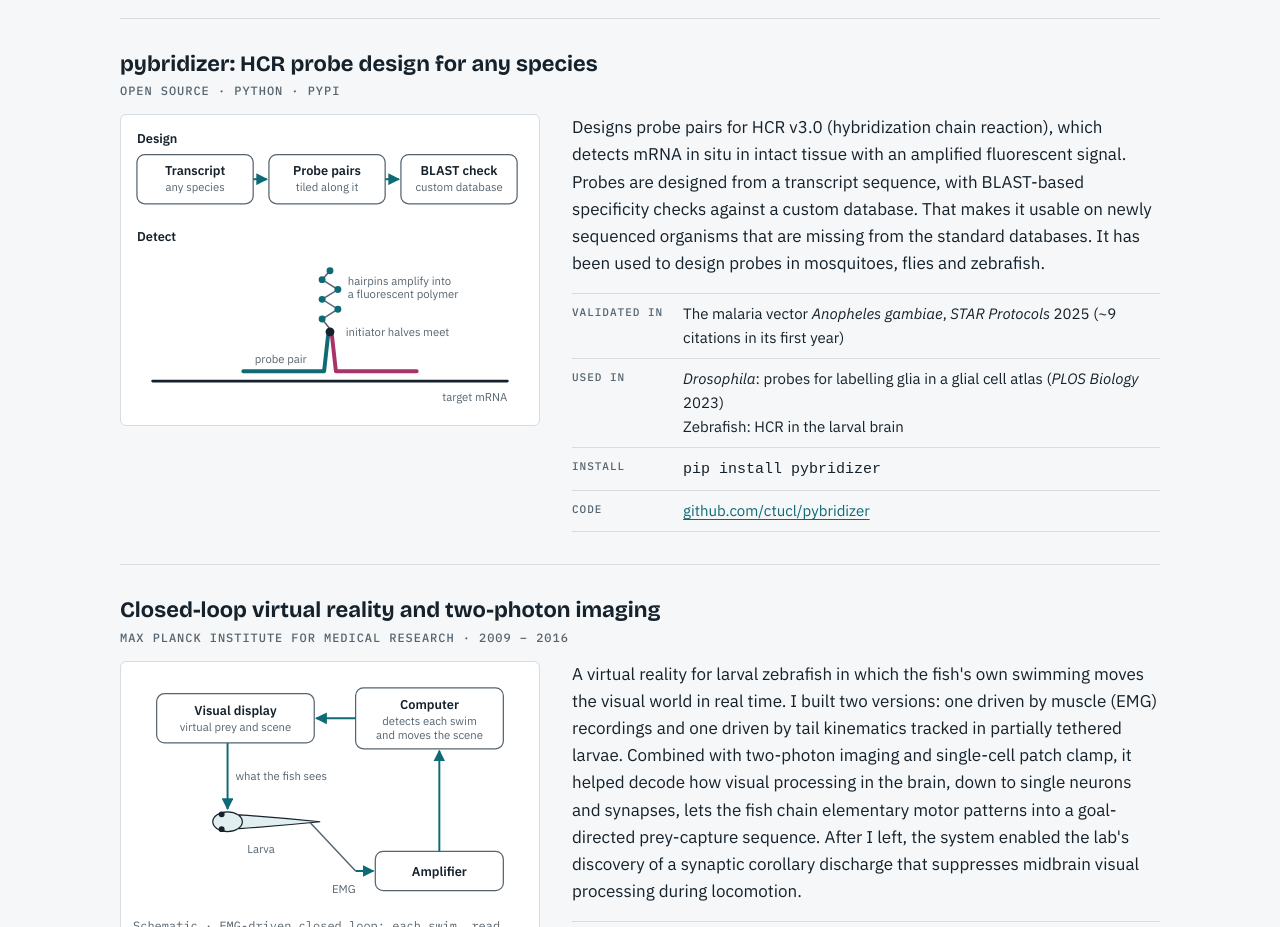
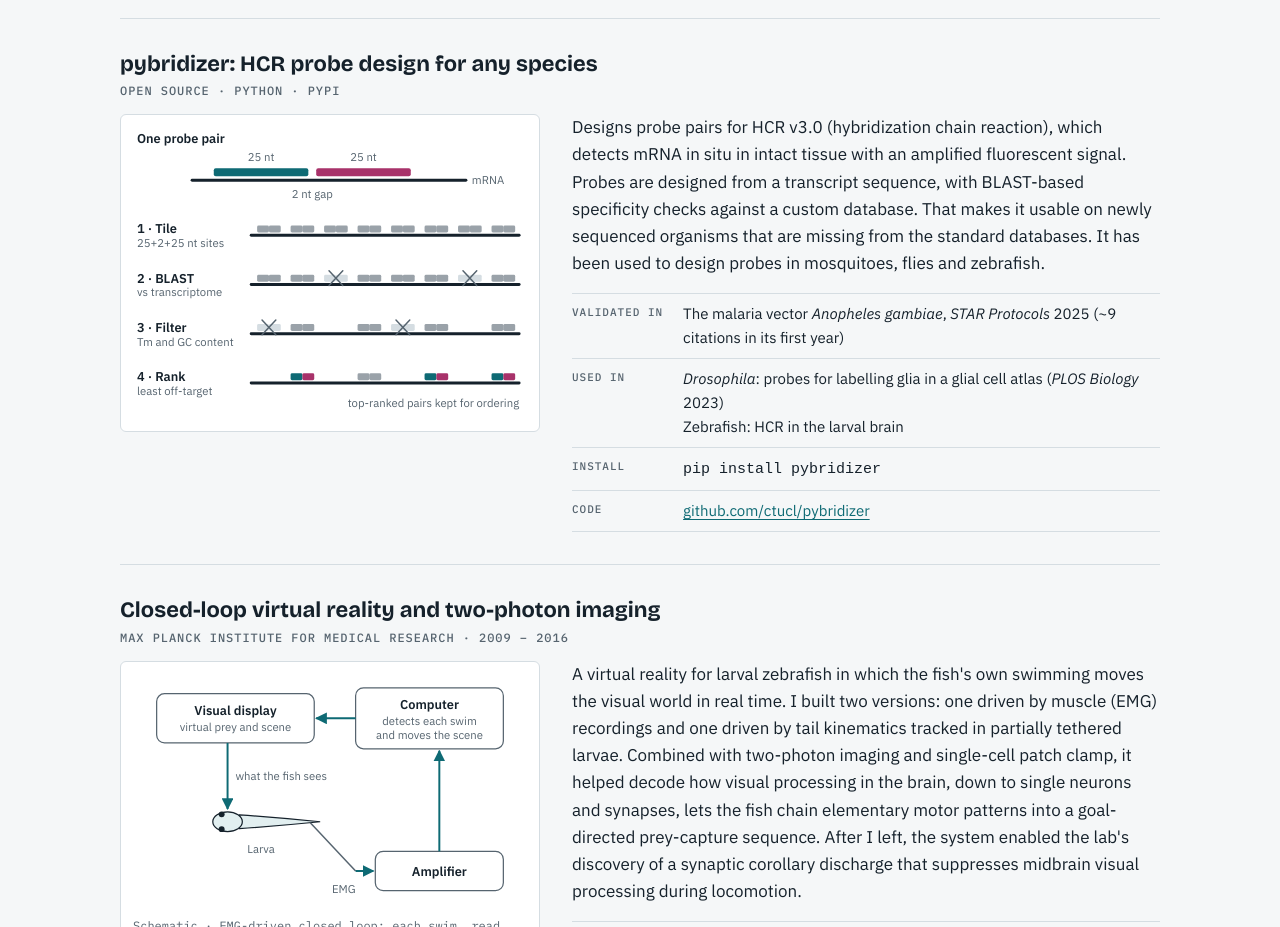
Before and after one commit to ctucl/ctucl.github.io, a plain HTML site: page index.html in a window 1280 px wide. Shown: the part 2380-3307 px from the top of the page. Drawn offline with nearby package versions, Linux system fonts and the light colour scheme.

Commit message:
Redraw pybridizer schematic around target-site selection
Co-Authored-By: Claude Opus 5.5 <noreply@anthropic.com>
Claude-Session: https://claude.ai/code/session_01H22EVHUqqEfmh1oGfqX3zY

```diff
--- a/index.html
+++ b/index.html
@@ -132,6 +132,11 @@ a:focus-visible { outline: 2px solid var(--accent); outline-offset: 3px; border-
 .d-pb { fill: none; stroke: var(--live); stroke-width: 4; stroke-linecap: round; stroke-linejoin: round; }
 .d-join { fill: var(--ink); }
 .d-dot { fill: var(--accent); }
+.d-sel-a { fill: var(--accent); }
+.d-sel-b { fill: var(--live); }
+.d-tile { fill: var(--muted); opacity: 0.6; }
+.d-tile-off { fill: var(--rule); }
+.d-xmark { fill: none; stroke: var(--muted); stroke-width: 1.5; stroke-linecap: round; }
 .d-head { fill: var(--accent); }
 .d-head-live { fill: var(--live); }
 .d-t { fill: var(--ink); font: 600 13px var(--body); }
@@ -293,38 +298,55 @@ footer { font: 400 0.75rem/1.4 var(--mono); color: var(--muted); padding-block:
         </header>
         <div class="diagrams">
           <figure class="diagram">
-            <svg viewBox="0 0 400 290" role="img" aria-label="pybridizer designs HCR probe pairs; each pair carries half an initiator, so signal is amplified only where both probes bind side by side">
-              <defs><marker id="pb-arrow" viewBox="0 0 10 10" refX="9" refY="5" markerWidth="6" markerHeight="6" orient="auto-start-reverse"><path class="d-head" d="M0 0L10 5L0 10z"/></marker></defs>
-              <text class="d-t" x="4" y="16">Design</text>
-              <rect class="d-box" x="4" y="28" width="118" height="50" rx="8"/>
-              <text class="d-t" x="63" y="49" text-anchor="middle">Transcript</text>
-              <text class="d-s" x="63" y="65" text-anchor="middle">any species</text>
-              <rect class="d-box" x="138" y="28" width="118" height="50" rx="8"/>
-              <text class="d-t" x="197" y="49" text-anchor="middle">Probe pairs</text>
-              <text class="d-s" x="197" y="65" text-anchor="middle">tiled along it</text>
-              <rect class="d-box" x="272" y="28" width="118" height="50" rx="8"/>
-              <text class="d-t" x="331" y="49" text-anchor="middle">BLAST check</text>
-              <text class="d-s" x="331" y="65" text-anchor="middle">custom database</text>
-              <path class="d-loop" d="M122 53H136" marker-end="url(#pb-arrow)"/>
-              <path class="d-loop" d="M256 53H270" marker-end="url(#pb-arrow)"/>
-              <text class="d-t" x="4" y="116">Detect</text>
-              <line class="d-mrna" x1="20" y1="258" x2="380" y2="258"/>
-              <text class="d-s" x="380" y="278" text-anchor="end">target mRNA</text>
-              <path class="d-pa" d="M112 248H194L198 212"/>
-              <path class="d-pb" d="M288 248H206L202 212"/>
-              <text class="d-s" x="150" y="240" text-anchor="middle">probe pair</text>
-              <path class="d-line" d="M200 205L192 195L208 185L192 175L208 165L192 155L200 146"/>
-              <circle class="d-join" cx="200" cy="208" r="4.5"/>
-              <circle class="d-dot" cx="192" cy="195" r="3.5"/>
-              <circle class="d-dot" cx="208" cy="185" r="3.5"/>
-              <circle class="d-dot" cx="192" cy="175" r="3.5"/>
-              <circle class="d-dot" cx="208" cy="165" r="3.5"/>
-              <circle class="d-dot" cx="192" cy="155" r="3.5"/>
-              <circle class="d-dot" cx="200" cy="146" r="3.5"/>
-              <text class="d-s" x="216" y="212">initiator halves meet</text>
-              <text class="d-s" x="218" y="160">hairpins amplify into</text>
-              <text class="d-s" x="218" y="174">a fluorescent polymer</text>
-            </svg>
+            <svg viewBox="0 0 400 296" role="img" aria-label="How pybridizer finds probe sites: tile the transcript into 25 nt arm pairs with a 2 nt gap, BLAST each arm against the transcriptome, filter by Tm and GC content, then rank pairs by partial off-target binding and keep the best">
+              <text class="d-t" x="4" y="16">One probe pair</text>
+              <line class="d-mrna" x1="60" y1="54" x2="338" y2="54"/>
+              <rect class="d-sel-a" x="82" y="42" width="96" height="8" rx="2"/>
+              <rect class="d-sel-b" x="186" y="42" width="96" height="8" rx="2"/>
+              <text class="d-s" x="130" y="35" text-anchor="middle">25 nt</text>
+              <text class="d-s" x="234" y="35" text-anchor="middle">25 nt</text>
+              <text class="d-s" x="182" y="72" text-anchor="middle">2 nt gap</text>
+              <text class="d-s" x="344" y="58">mRNA</text>
+              <text class="d-t" x="4" y="108">1 · Tile</text>
+              <text class="d-s" x="4" y="122">25+2+25 nt sites</text>
+              <line class="d-mrna" x1="120" y1="110" x2="392" y2="110"/>
+              <rect class="d-tile" x="126" y="100" width="12" height="7" rx="1.5"/><rect class="d-tile" x="138" y="100" width="12" height="7" rx="1.5"/>
+              <rect class="d-tile" x="160" y="100" width="12" height="7" rx="1.5"/><rect class="d-tile" x="172" y="100" width="12" height="7" rx="1.5"/>
+              <rect class="d-tile" x="194" y="100" width="12" height="7" rx="1.5"/><rect class="d-tile" x="206" y="100" width="12" height="7" rx="1.5"/>
+              <rect class="d-tile" x="228" y="100" width="12" height="7" rx="1.5"/><rect class="d-tile" x="240" y="100" width="12" height="7" rx="1.5"/>
+              <rect class="d-tile" x="262" y="100" width="12" height="7" rx="1.5"/><rect class="d-tile" x="274" y="100" width="12" height="7" rx="1.5"/>
+              <rect class="d-tile" x="296" y="100" width="12" height="7" rx="1.5"/><rect class="d-tile" x="308" y="100" width="12" height="7" rx="1.5"/>
+              <rect class="d-tile" x="330" y="100" width="12" height="7" rx="1.5"/><rect class="d-tile" x="342" y="100" width="12" height="7" rx="1.5"/>
+              <rect class="d-tile" x="364" y="100" width="12" height="7" rx="1.5"/><rect class="d-tile" x="376" y="100" width="12" height="7" rx="1.5"/>
+              <text class="d-t" x="4" y="158">2 · BLAST</text>
+              <text class="d-s" x="4" y="172">vs transcriptome</text>
+              <line class="d-mrna" x1="120" y1="160" x2="392" y2="160"/>
+              <rect class="d-tile" x="126" y="150" width="12" height="7" rx="1.5"/><rect class="d-tile" x="138" y="150" width="12" height="7" rx="1.5"/>
+              <rect class="d-tile" x="160" y="150" width="12" height="7" rx="1.5"/><rect class="d-tile" x="172" y="150" width="12" height="7" rx="1.5"/>
+              <rect class="d-tile-off" x="194" y="150" width="12" height="7" rx="1.5"/><rect class="d-tile-off" x="206" y="150" width="12" height="7" rx="1.5"/><path class="d-xmark" d="M199 146L213 161M213 146L199 161"/>
+              <rect class="d-tile" x="228" y="150" width="12" height="7" rx="1.5"/><rect class="d-tile" x="240" y="150" width="12" height="7" rx="1.5"/>
+              <rect class="d-tile" x="262" y="150" width="12" height="7" rx="1.5"/><rect class="d-tile" x="274" y="150" width="12" height="7" rx="1.5"/>
+              <rect class="d-tile" x="296" y="150" width="12" height="7" rx="1.5"/><rect class="d-tile" x="308" y="150" width="12" height="7" rx="1.5"/>
+              <rect class="d-tile-off" x="330" y="150" width="12" height="7" rx="1.5"/><rect class="d-tile-off" x="342" y="150" width="12" height="7" rx="1.5"/><path class="d-xmark" d="M335 146L349 161M349 146L335 161"/>
+              <rect class="d-tile" x="364" y="150" width="12" height="7" rx="1.5"/><rect class="d-tile" x="376" y="150" width="12" height="7" rx="1.5"/>
+              <text class="d-t" x="4" y="208">3 · Filter</text>
+              <text class="d-s" x="4" y="222">Tm and GC content</text>
+              <line class="d-mrna" x1="120" y1="210" x2="392" y2="210"/>
+              <rect class="d-tile-off" x="126" y="200" width="12" height="7" rx="1.5"/><rect class="d-tile-off" x="138" y="200" width="12" height="7" rx="1.5"/><path class="d-xmark" d="M131 196L145 211M145 196L131 211"/>
+              <rect class="d-tile" x="160" y="200" width="12" height="7" rx="1.5"/><rect class="d-tile" x="172" y="200" width="12" height="7" rx="1.5"/>
+              <rect class="d-tile" x="228" y="200" width="12" height="7" rx="1.5"/><rect class="d-tile" x="240" y="200" width="12" height="7" rx="1.5"/>
+              <rect class="d-tile-off" x="262" y="200" width="12" height="7" rx="1.5"/><rect class="d-tile-off" x="274" y="200" width="12" height="7" rx="1.5"/><path class="d-xmark" d="M267 196L281 211M281 196L267 211"/>
+              <rect class="d-tile" x="296" y="200" width="12" height="7" rx="1.5"/><rect class="d-tile" x="308" y="200" width="12" height="7" rx="1.5"/>
+              <rect class="d-tile" x="364" y="200" width="12" height="7" rx="1.5"/><rect class="d-tile" x="376" y="200" width="12" height="7" rx="1.5"/>
+              <text class="d-t" x="4" y="258">4 · Rank</text>
+              <text class="d-s" x="4" y="272">least off-target</text>
+              <line class="d-mrna" x1="120" y1="260" x2="392" y2="260"/>
+              <rect class="d-sel-a" x="160" y="250" width="12" height="7" rx="1.5"/><rect class="d-sel-b" x="172" y="250" width="12" height="7" rx="1.5"/>
+              <rect class="d-tile" x="228" y="250" width="12" height="7" rx="1.5"/><rect class="d-tile" x="240" y="250" width="12" height="7" rx="1.5"/>
+              <rect class="d-sel-a" x="296" y="250" width="12" height="7" rx="1.5"/><rect class="d-sel-b" x="308" y="250" width="12" height="7" rx="1.5"/>
+              <rect class="d-sel-a" x="364" y="250" width="12" height="7" rx="1.5"/><rect class="d-sel-b" x="376" y="250" width="12" height="7" rx="1.5"/>
+              <text class="d-s" x="392" y="284" text-anchor="end">top-ranked pairs kept for ordering</text>
+              </svg>
           </figure>
         </div>
         <div>
```
